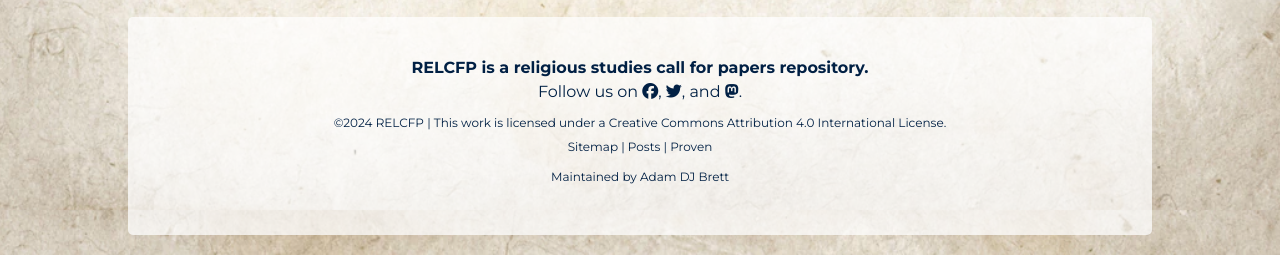
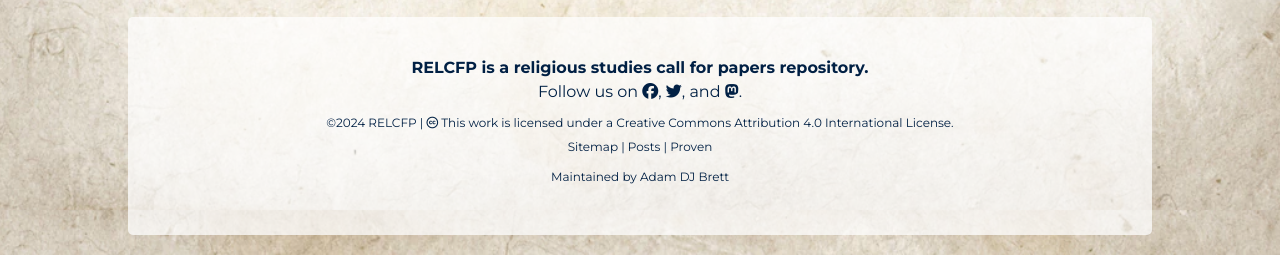
Before and after one commit to adamdjbrett/relcfp, a Jekyll site: the page built from index.html, in a window 1280 px wide and 900 px high, scrolled down 7245 px. Shown: the part 645-900 px from the top of the window. Built offline with Jekyll 4.4.1, drawn with Linux system fonts in a browser that asks for light colours; nearby versions of some CDN libraries; a script that is not in the unit is left out; the list of posts is cut into pages by our own code.

Commit message:
Update footer.html
cc license

```diff
--- a/_includes/footer.html
+++ b/_includes/footer.html
@@ -8,7 +8,7 @@
             Follow us on <a href="https://www.facebook.com/relcfp"><i class="fa-brands fa-facebook" title="facebook" aria-hidden="true"></i></a>, <a href="https://www.twitter.com/relcfp"> <i class="fa-brands fa-twitter" title="twitter" aria-hidden="true"></i></a>, and <a rel="me" href="https://mastodon.social/@relcfp"><i class="fa-brands fa-mastodon" title="mastodon" aria-hidden="true"></i></a>.
         </div>
         <div class="footer__copywrite">
-            <p>©{{ 'now' | date: "%Y" }} RELCFP | This work is licensed under a <a rel="license" href="http://creativecommons.org/licenses/by/4.0/">Creative Commons Attribution 4.0 International License</a>.<br />
+            <p>©{{ 'now' | date: "%Y" }} RELCFP | <i class="fa-brands fa-creative-commons"></i> This work is licensed under a <a rel="license" href="http://creativecommons.org/licenses/by/4.0/">Creative Commons Attribution 4.0 International License</a>.<br />
                 <a href="http://relcfp.com/sitemap.xml">Sitemap</a> | <a href="https://www.relcfp.com/posts/feed.atom">Posts</a> | <a href="https://proven.lol/62348e">Proven</a></p>
                 <p>Maintained by <a href="https://adamdjbrett.com">Adam DJ Brett</a></p>
         </div>
```
